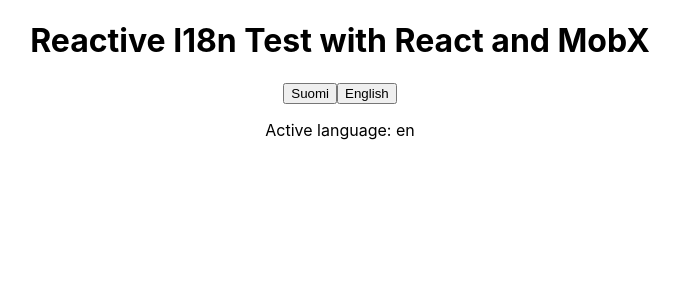
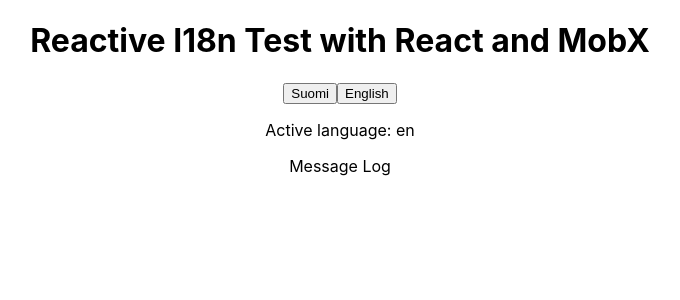
Before and after one commit to lliehu/reactive-l10n-test-react-mobx, a React (Create React App) app: page / in a window 1280 px wide. Shown: the top 300 px of the page, without its empty margins (300-980 px from the left). Built offline with nearby package versions, Linux system fonts and the light colour scheme.

Commit message:
Extract h1 to Header component and add MessageLog component

```diff
--- a/src/App.js
+++ b/src/App.js
@@ -1,24 +1,28 @@
 import React from 'react';
 import './App.css';
 import LanguageSwitcher from './LanguageSwitcher';
-import { FormattedMessage } from 'react-intl';
 import { observer } from 'mobx-react';
 import {IntlProvider} from 'react-intl';
+import MessageLog from './MessageLog';
+import Header from './Header';
 
 const messages = {
   "en": {
-    "applicationName": "Reactive I18n Test with React and MobX"
+    "applicationName": "Reactive I18n Test with React and MobX",
+    "messageLogTitle": "Message Log"
   },
   "fi": {
-    "applicationName": "Reaktiivinen internationalisointitesti Reactilla ja MobX:llä"
+    "applicationName": "Reaktiivinen internationalisointitesti Reactilla ja MobX:llä",
+    "messageLogTitle": "Viestiloki"
   }
 };
 
 const App = observer((props) => (
   <IntlProvider locale={props.store.language} messages={messages[props.store.language]}>
     <div className="App">
-      <h1><FormattedMessage id='applicationName'/></h1>
+      <Header />
       <LanguageSwitcher store={ props.store }/>
+      <MessageLog />
     </div>
   </IntlProvider>
 ));
--- /dev/null
+++ b/src/Header.js
@@ -0,0 +1,8 @@
+import React from 'react';
+import { FormattedMessage } from 'react-intl';
+
+const Header = (props) => (
+  <h1><FormattedMessage id='applicationName'/></h1>
+);
+
+export default Header;
--- /dev/null
+++ b/src/MessageLog.js
@@ -0,0 +1,8 @@
+import React from 'react';
+import { FormattedMessage } from 'react-intl';
+
+const MessageLog = (props) => (
+  <div><FormattedMessage id='messageLogTitle'/></div>
+);
+
+export default MessageLog;
```
